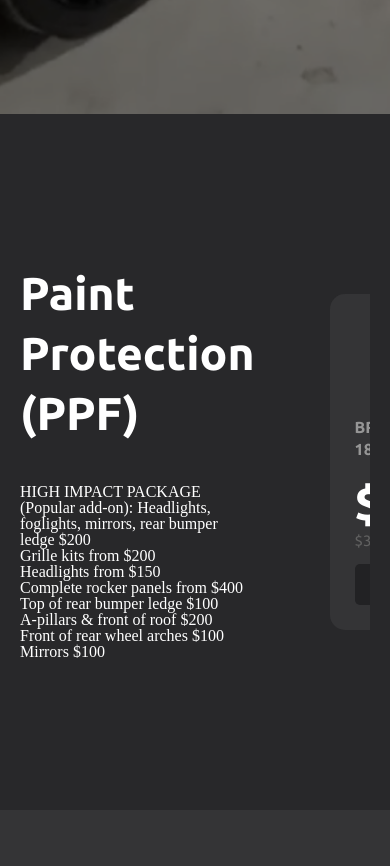
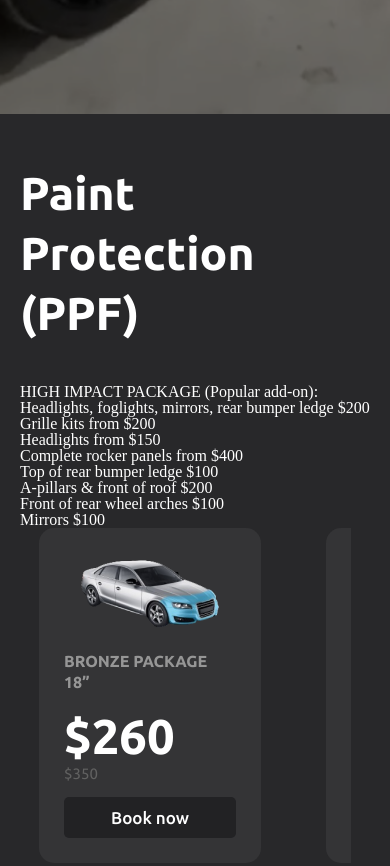
Before and after one commit to jjkfun/adventuretime, a plain HTML site: page index.html in a window 390 px wide. Shown: the part 3916-4782 px from the top of the page. Drawn offline with nearby package versions, Linux system fonts and the light colour scheme; a web font is replaced by a local one.

Commit message:
Add files via upload

```diff
--- a/css/mobile.css
+++ b/css/mobile.css
@@ -110,4 +110,22 @@
   .window-tint {
     padding: 40px 0;
   }
+
+  .ppf {
+    padding: 50px 0;
+  }
+  .ppf-row {
+    flex-direction: column;
+  }
+
+  .ppf-content {
+    margin-right: 0;
+    width: 100%;
+    max-width: 100%;
+  }
+
+  .ppf-cars-row {
+    width: 80vw;
+  }
+
 }
```
